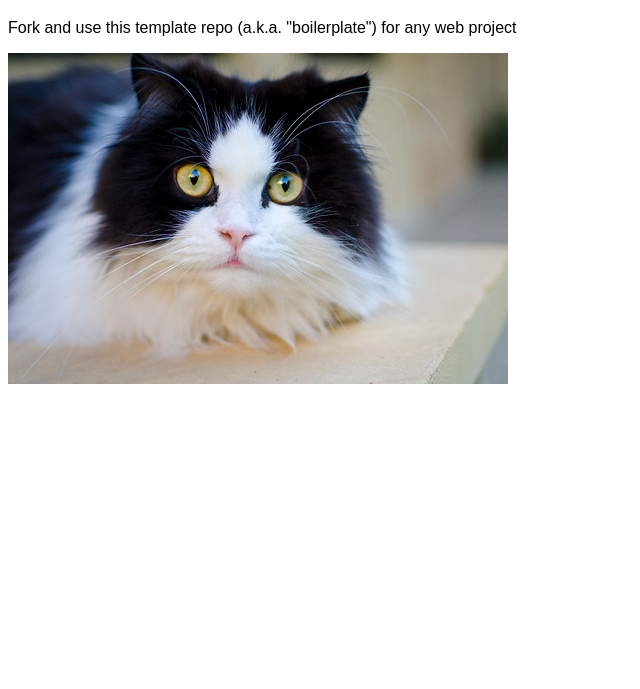
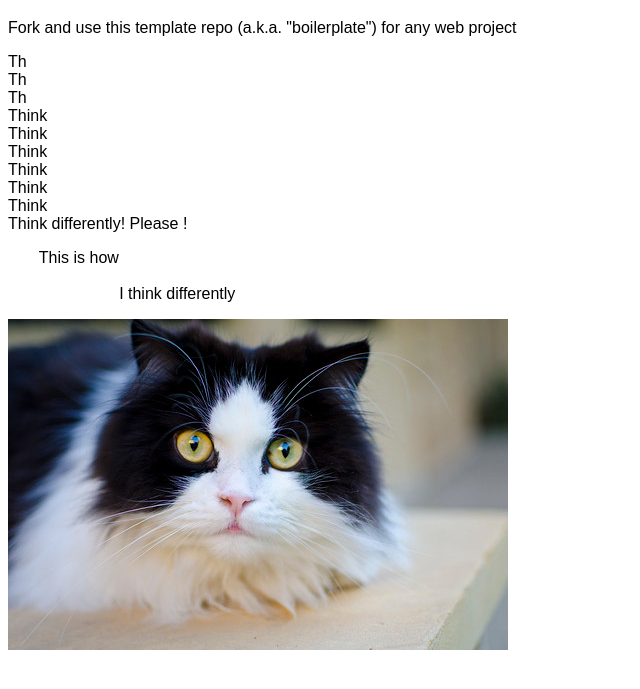
Before and after one commit to DanieJ50/manifesto, a plain HTML site: page index.html in a window 1280 px wide. Shown: the part 61-750 px from the top of the page, without its empty margins (0-640 px from the left). Drawn offline with Linux system fonts and the light colour scheme.

Commit message:
Update index.html
updated code

```diff
--- a/index.html
+++ b/index.html
@@ -9,6 +9,19 @@
 
 	<h1>different</h1>
 	<p>Fork and use this template repo (a.k.a. "boilerplate") for any web project</p>
+	<div>Th</div>
+	<div>Th</div>
+	<div>Th</div>
+	<div>Think</div>
+	<div>Think</div>
+	<div>Think</div>
+	<div>Think</div>
+	<div>Think</div>
+	<div>Think</div>
+	<div>Think differently! <span>Please !</span> </div>
+	<pre>       This is how
+
+	                 I think differently </pre>
 	<img src="assets/img/cat.jpg" alt="">
 
 	<script src="./assets/js/main.js"></script>
```
